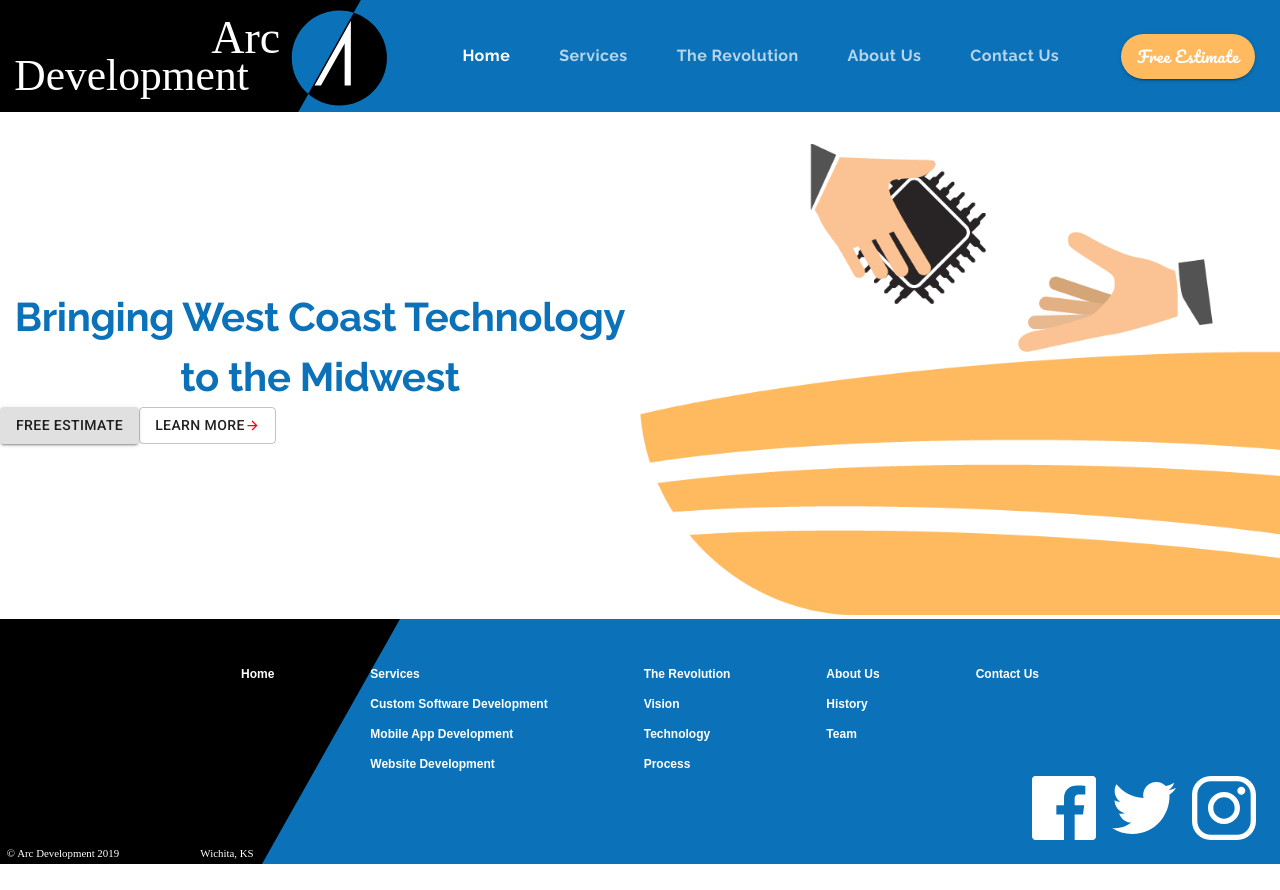
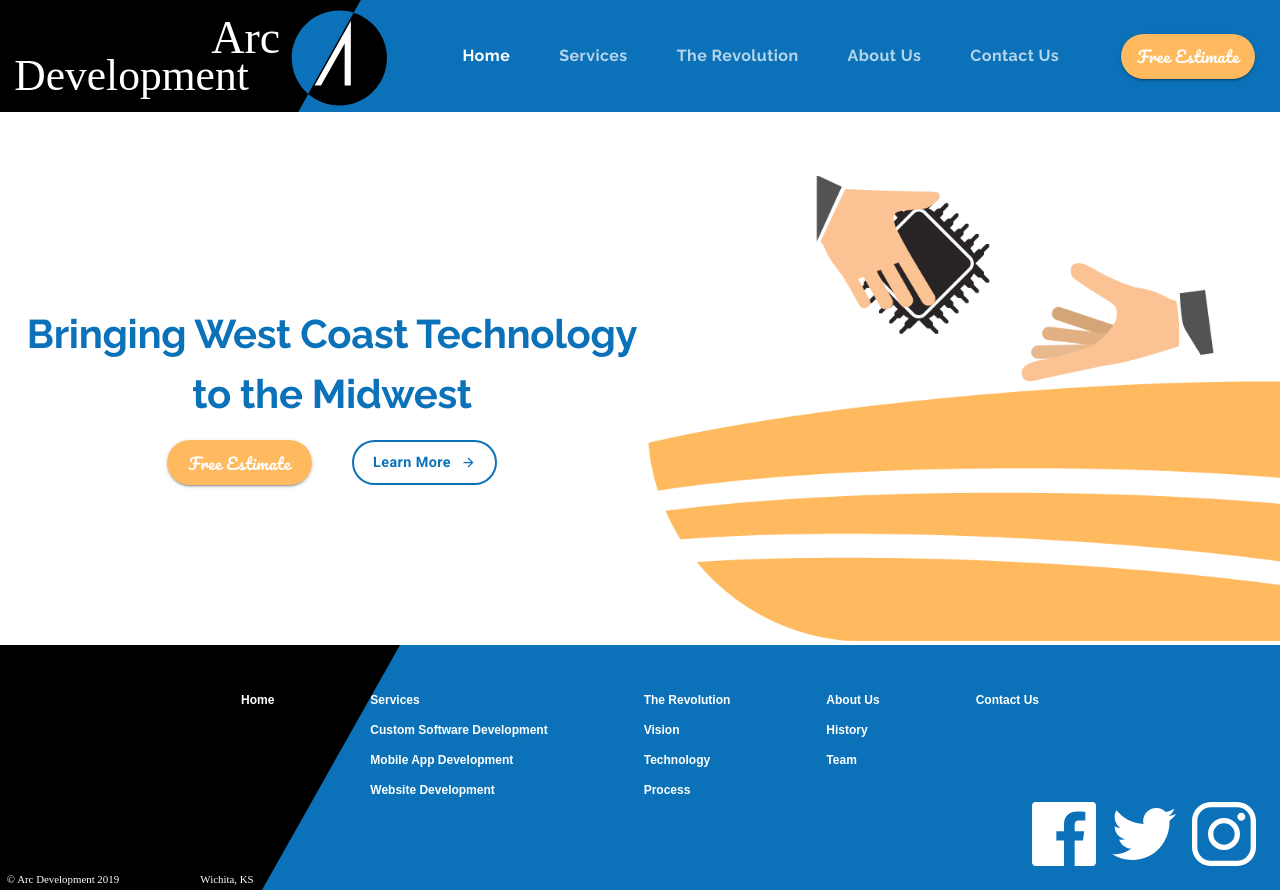
Before and after one commit to Doode1524/material-ui-project1, a React (Create React App) app: page / in a window 1280 px wide. Before the commit the page ends 864 px from the top, so only its background shows below. Built offline with nearby package versions, Linux system fonts and the light colour scheme.

Commit message:
heroblock button styling and animation fixes

```diff
--- a/src/components/LandingPage.js
+++ b/src/components/LandingPage.js
@@ -1,6 +1,6 @@
 import React from "react";
 import Lottie from "react-lottie";
-import { makeStyles } from "@material-ui/core/styles";
+import { makeStyles, useTheme } from "@material-ui/core/styles";
 import Grid from "@material-ui/core/Grid";
 import Button from "@material-ui/core/Button";
 import ButtonArrow from "../components/ui/ButtonArrow";
@@ -14,11 +14,57 @@
     minWidth: "21em",
     marginTop: "2em",
     martinLeft: "10%",
+    [theme.breakpoints.down("sm")]: {
+        maxWidth: "30em"
+    }
+  },
+  estimateButton: {
+    ...theme.typography.estimate,
+    backgroundColor: theme.palette.common.orange,
+    borderRadius: 50,
+    height: 45,
+    width: 145,
+    marginRight: 40,
+    "&:hover": {
+      backgroundColor: theme.palette.secondary.light,
+    },
+  },
+  buttonContainer: {
+    marginTop: "1em",
+  },
+  learnButtonHero: {
+    borderColor: theme.palette.common.blue,
+    color: theme.palette.common.blue,
+    borderWidth: 2,
+    textTransform: "none",
+    borderRadius: 50,
+    fontFamily: "Roboto",
+    fontWeight: "bold",
+    fontSize: "0.9rem",
+    height: 45,
+    width: 145,
+  },
+  mainContainer: {
+    marginTop: "5em",
+    [theme.breakpoints.down("md")]: {
+      marginTop: "3em",
+    },
+    [theme.breakpoints.down("xs")]: {
+      marginTop: "2em",
+    },
+  },
+  heroTextContainer: {
+    minWidth: "21.5em",
+    marginLeft: "1em",
+    [theme.breakpoints.down("xs")]: {
+      marginLeft: 0,
+    },
   },
 }));
 
 export default function LandingPage() {
   const classes = useStyles();
+  const theme = useTheme();
 
   const defaultOptions = {
     loop: true,
@@ -30,33 +76,39 @@
   };
 
   return (
-    <Grid container direction="column">
+    <Grid container direction="column" className={classes.mainContainer}>
       <Grid item>
         <Grid container justify="flex-end" alignItems="center" direction="row">
-          <Grid item sm>
+          <Grid item sm className={classes.heroTextContainer}>
             <Typography variant="h2" align="center">
               Bringing West Coast Technology
               <br />
               to the Midwest
             </Typography>
-            <Grid container>
+            <Grid
+              container
+              justify="center"
+              className={classes.buttonContainer}
+            >
               <Grid item>
-                <Button variant="contained">Free Estimate</Button>
+                <Button className={classes.estimateButton} variant="contained">
+                  Free Estimate
+                </Button>
               </Grid>
               <Grid item>
-                <Button variant="outlined">
-                  Learn More
-                  <ButtonArrow width={15} height={15} fill="red" />
+                <Button variant="outlined" className={classes.learnButtonHero}>
+                  <span style={{ marginRight: 10 }}>Learn More</span>
+                  <ButtonArrow
+                    width={15}
+                    height={15}
+                    fill={theme.palette.common.blue}
+                  />
                 </Button>
               </Grid>
             </Grid>
           </Grid>
           <Grid item sm className={classes.animation}>
-            <Lottie
-              options={defaultOptions}
-              height={"100%"}
-              width={"100%"}
-            />
+            <Lottie options={defaultOptions} height={"100%"} width={"100%"} />
           </Grid>
         </Grid>
       </Grid>
--- a/src/components/ui/Header.js
+++ b/src/components/ui/Header.js
@@ -71,6 +71,9 @@
     marginLeft: "50px",
     marginRight: "25px",
     height: "45px",
+    "&:hover": {
+      backgroundColor: theme.palette.secondary.light,
+    },
   },
   menu: {
     backgroundColor: theme.palette.common.blue,
```
